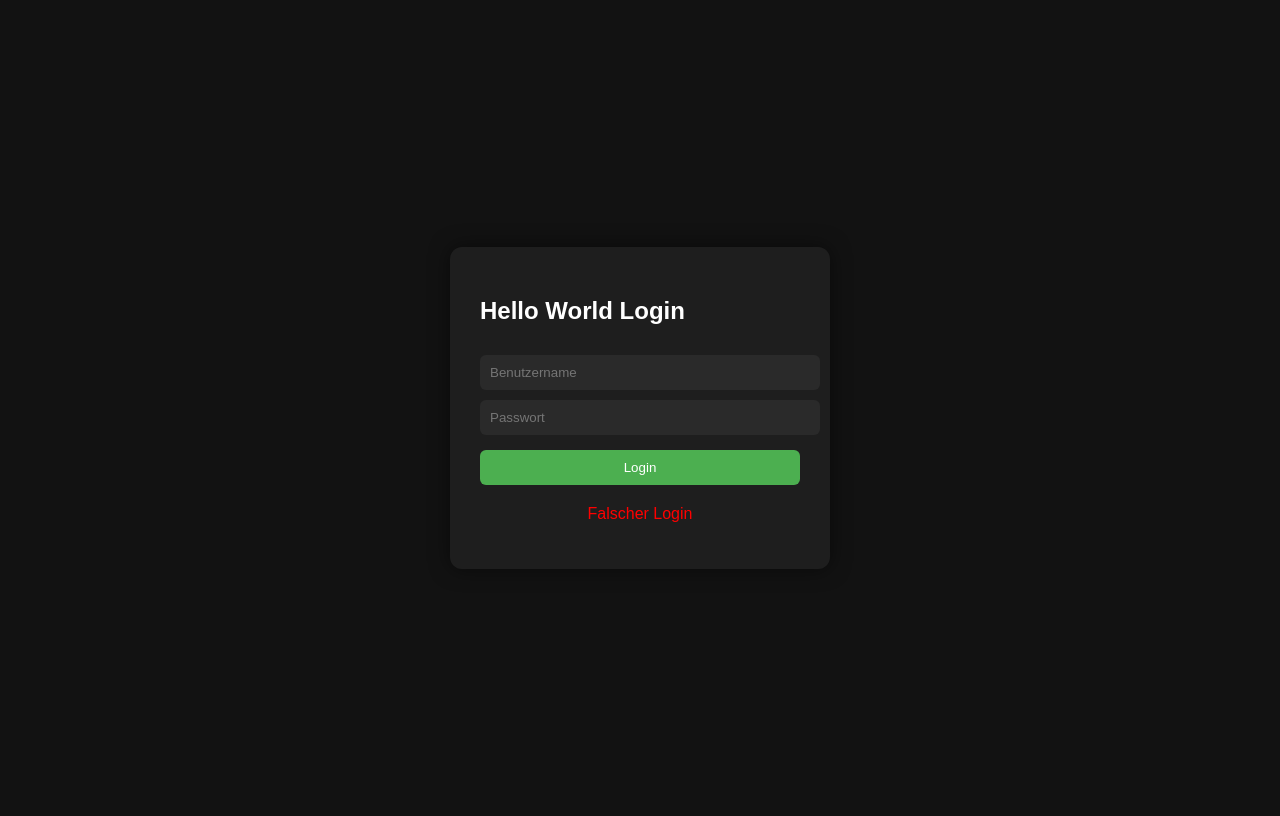
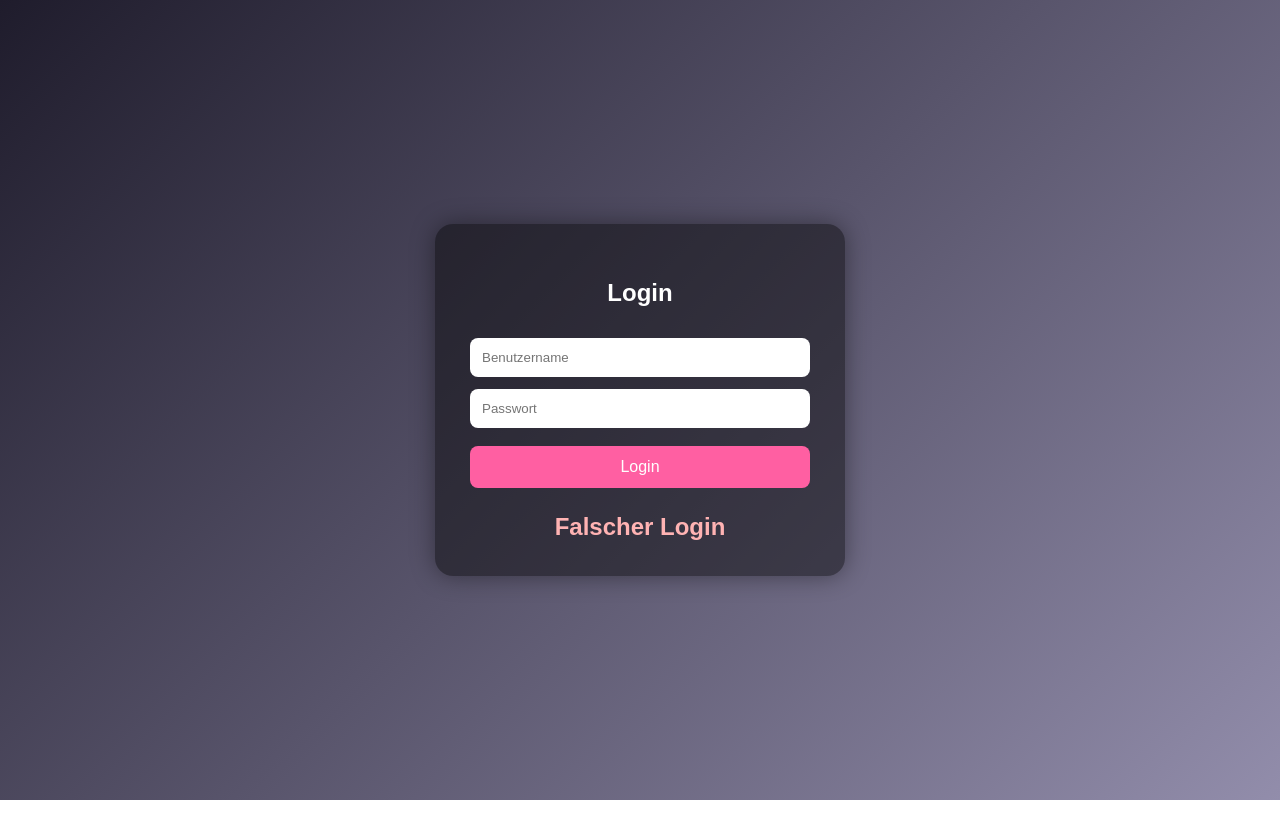
Before and after one commit to Waeschteli/testHodathan, a plain HTML site: page index.html in a window 1280 px wide. Both pictures are taken after a click on the button "Login". Drawn offline with Linux system fonts and the light colour scheme.

Commit message:
Update index.html

```diff
--- a/index.html
+++ b/index.html
@@ -2,63 +2,71 @@
 <html lang="de">
 <head>
   <meta charset="UTF-8">
-    <meta name="viewport" content="width=device-width, initial-scale=1.0">
   <title>Hello World Login</title>
-
   <style>
     body {
-            background: #121212;
+      background: linear-gradient(135deg, #1f1c2c, #928dab);
       color: white;
       font-family: Arial, sans-serif;
       display: flex;
       justify-content: center;
       align-items: center;
       height: 100vh;
+      margin: 0;
     }
 
     .box {
-            background: #1e1e1e;
-            padding: 30px;
-            border-radius: 12px;
-            width: 320px;
-            box-shadow: 0 0 20px rgba(0,0,0,0.5);
+      background: rgba(0, 0, 0, 0.45);
+      padding: 35px;
+      border-radius: 18px;
+      width: 340px;
+      text-align: center;
+      box-shadow: 0 0 25px rgba(0,0,0,0.4);
     }
 
     input {
       width: 100%;
-            padding: 10px;
-            margin-top: 10px;
+      padding: 12px;
+      margin-top: 12px;
       border: none;
-            border-radius: 6px;
-            background: #2a2a2a;
-            color: white;
+      border-radius: 8px;
+      box-sizing: border-box;
     }
 
     button {
       width: 100%;
-            padding: 10px;
-            margin-top: 15px;
+      padding: 12px;
+      margin-top: 18px;
       border: none;
-            border-radius: 6px;
-            background: #4caf50;
+      border-radius: 8px;
+      background: #ff5fa2;
       color: white;
+      font-size: 16px;
       cursor: pointer;
     }
 
     button:hover {
-            background: #45a049;
+      background: #ff3f91;
     }
 
     #message {
+      margin-top: 25px;
+      font-size: 24px;
+      font-weight: bold;
+    }
+
+    .love-img {
       margin-top: 20px;
-            text-align: center;
+      max-width: 100%;
+      border-radius: 14px;
+      display: none;
     }
   </style>
 </head>
 <body>
 
 <div class="box">
-    <h2>Hello World Login</h2>
+  <h2>Login</h2>
 
   <input type="text" id="username" placeholder="Benutzername">
   <input type="password" id="password" placeholder="Passwort">
@@ -66,10 +74,12 @@
   <button onclick="login()">Login</button>
 
   <div id="message"></div>
+
+  <!-- Bild: Datei muss im gleichen GitHub Ordner liegen -->
+  <img id="loveImage" class="love-img" src="picture.jpg" alt="Love picture">
 </div>
 
 <script>
-    // TEST USER
   const users = [
     {
       username: "admin",
@@ -78,25 +88,30 @@
     {
       username: "sebastian",
       password: "test"
+    },
+    {
+      username: "Ani",
+      password: "1605"
     }
   ];
 
   function login() {
-
     const username = document.getElementById("username").value;
     const password = document.getElementById("password").value;
+    const message = document.getElementById("message");
+    const loveImage = document.getElementById("loveImage");
 
     const foundUser = users.find(user =>
       user.username === username &&
       user.password === password
     );
 
-        const message = document.getElementById("message");
-
     if (foundUser) {
-            message.innerHTML = "<h3>Hello World!</h3><p>Login erfolgreich.</p>";
+      message.innerHTML = "Luv &lt;3";
+      loveImage.style.display = "block";
     } else {
-            message.innerHTML = "<p style='color:red'>Falscher Login</p>";
+      message.innerHTML = "<span style='color:#ffb3b3'>Falscher Login</span>";
+      loveImage.style.display = "none";
     }
   }
 </script>
```
Lines whose indentation alone changed are shown as unchanged.
